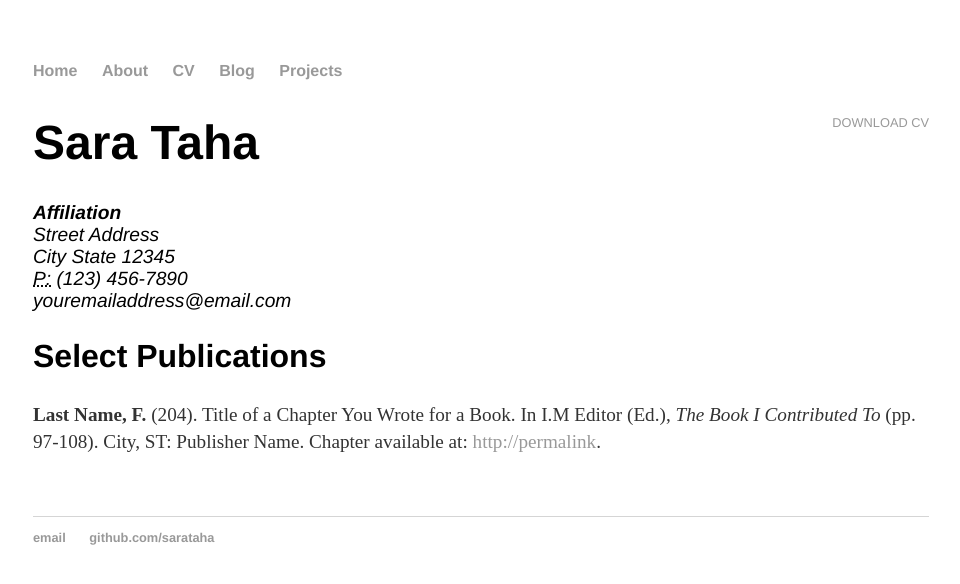
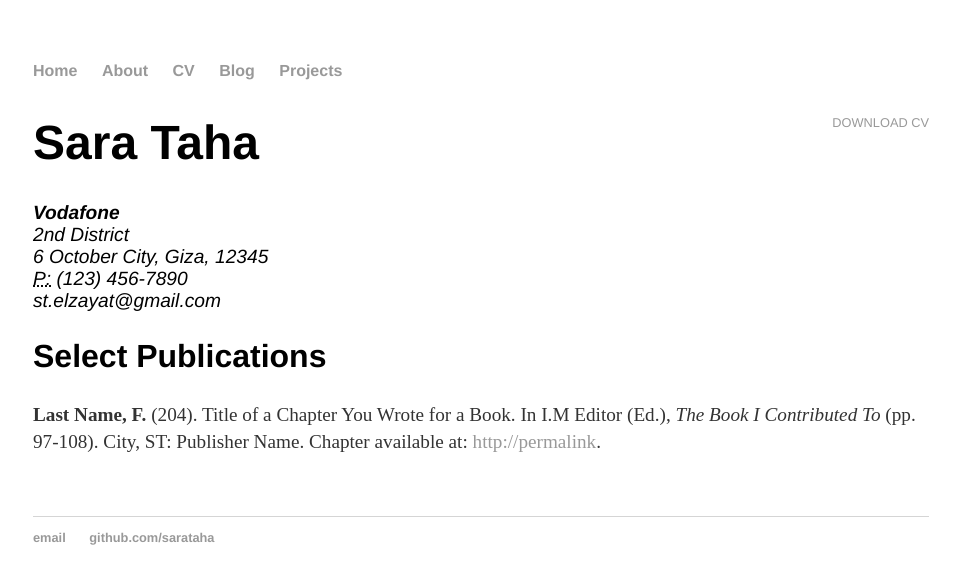
Before and after one commit to sarataha/sarataha.github.io, a Jekyll site: the page built from cv/index.html, in a window 1280 px wide. Shown: the top 584 px of the page, without its empty margins (159-1119 px from the left). Built offline with Jekyll 4.4.1, drawn with Linux system fonts in a browser that asks for light colours.

Commit message:
update cv

```diff
--- a/cv/index.html
+++ b/cv/index.html
@@ -1,17 +1,17 @@
 ---
 layout: default
-title: CV of Your Name
+title: CV of Sara Taha
 ---
 
 	<div class="cv">
 		<a href="#" class="download" title="Download CV as PDF">Download CV</a>
 					<h1>Sara Taha</h1>
 					<address>
-					<strong>Affiliation</strong><br>
-					Street Address<br>
-					City State 12345<br>
+					<strong>Vodafone</strong><br>
+					2nd District<br>
+					6 October City, Giza, 12345<br>
 					<abbr title="phone">P:</abbr> (123) 456-7890<br>
-					<span class="obfuscate">youremailaddress@email.com</span>
+					<span class="obfuscate">st.elzayat@gmail.com</span>
 					</address>
 
 					<h2>Select Publications</h2>
```
